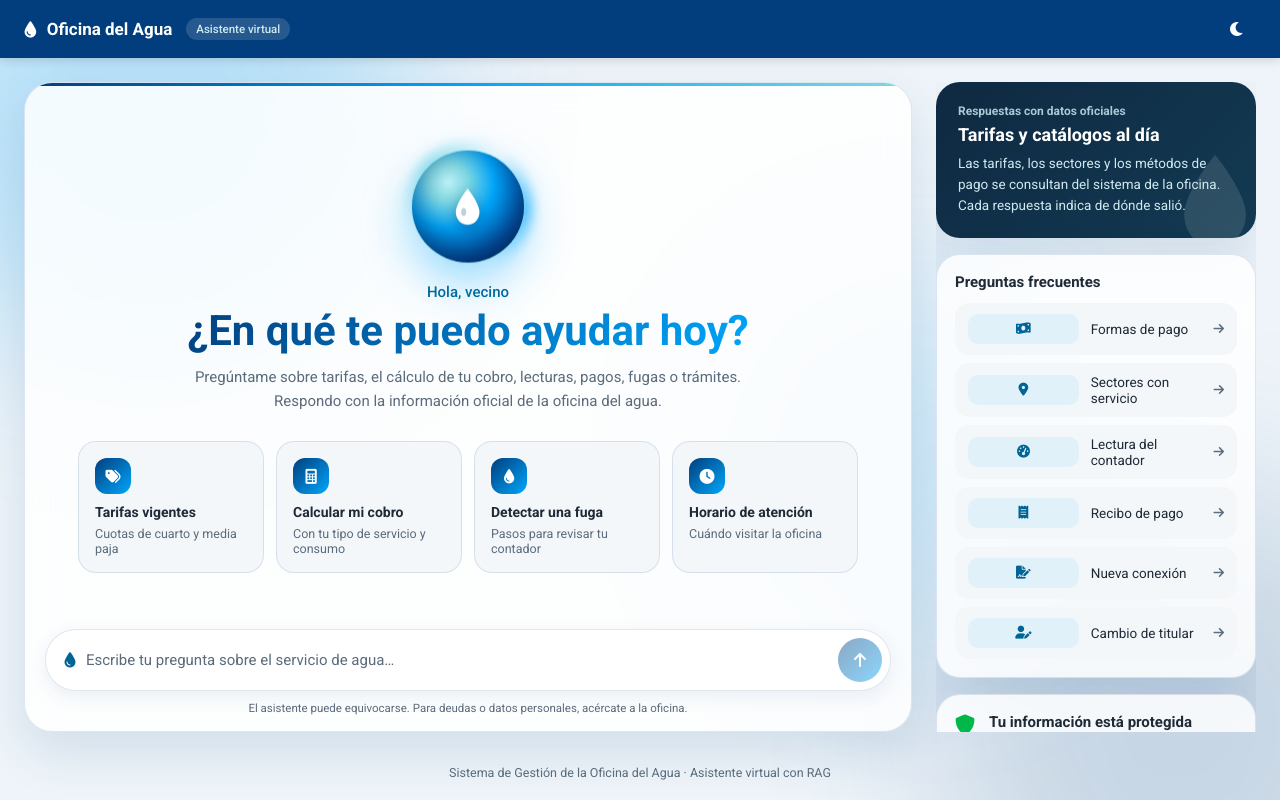
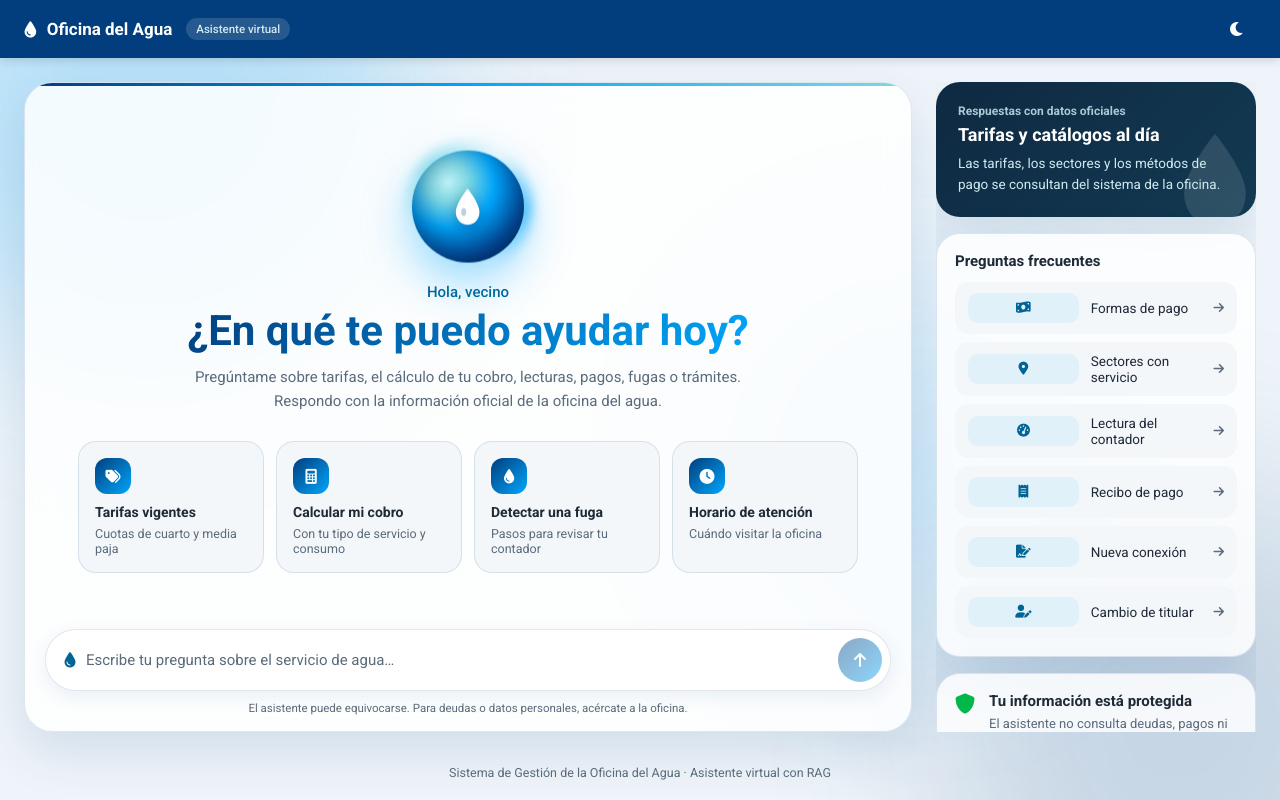
Before and after one commit to Grupo-1-Sistema-de-agua/chatbot-rag, a Next.js app in the folder web/: page / in a window 1280 px wide. Built offline with nearby package versions, Linux system fonts and the light colour scheme.

Commit message:
style(web): acorta el texto de la tarjeta destacada del panel lateral
Refs: SDGA-152, SDGA-99

```diff
--- a/web/app/_components/ChatAsistente.js
+++ b/web/app/_components/ChatAsistente.js
@@ -322,7 +322,6 @@ export default function ChatAsistente() {
           <p className={estilos.destacadaTitulo}>Tarifas y catálogos al día</p>
           <p className={estilos.destacadaTexto}>
             Las tarifas, los sectores y los métodos de pago se consultan del sistema de la oficina.
-            Cada respuesta indica de dónde salió.
           </p>
         </div>
 
```
